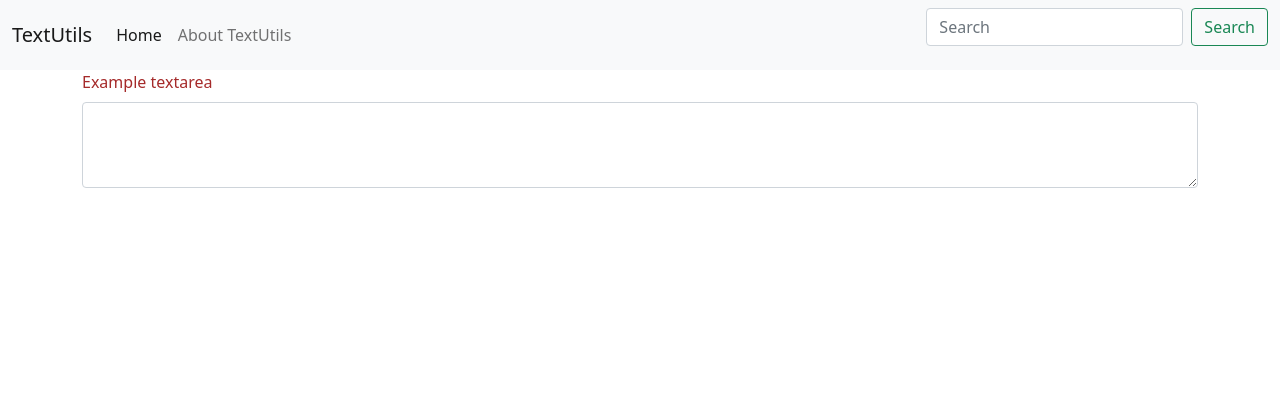
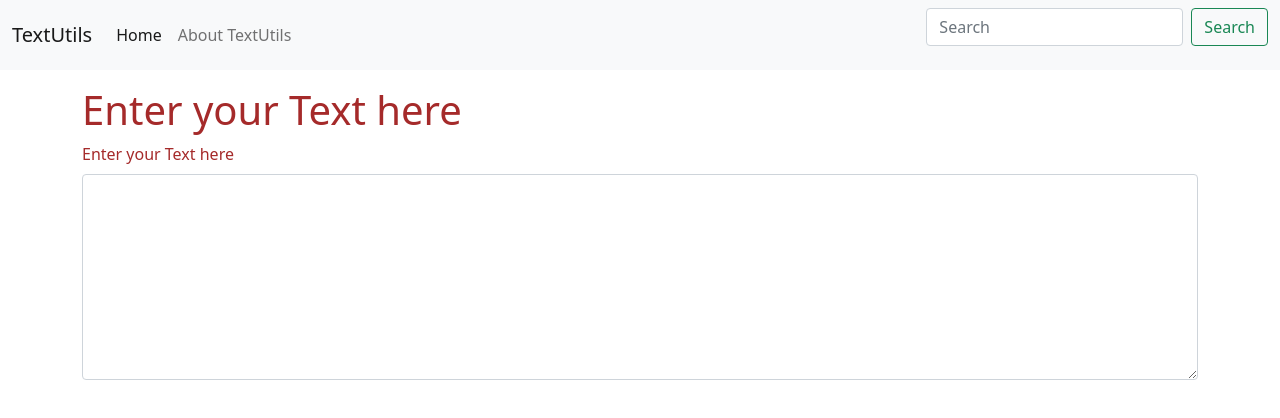
Before and after one commit to parijatmitra/react-practice, a React (Create React App) app: page / in a window 1280 px wide. Shown: the top 418 px of the page. Built offline with nearby package versions, Linux system fonts and the light colour scheme.

Commit message:
continued changing

```diff
--- a/src/App.js
+++ b/src/App.js
@@ -8,8 +8,8 @@
   return (
     <>
   <Navbar title = "TextUtils" aboutText = "About TextUtils"/>
-  <div className = "container">
-  <TextForm/>
+  <div className = "container my-3">
+  <TextForm heading = "Enter your Text here"/>
   </div>
 
     </>
--- a/src/components/TextForm.js
+++ b/src/components/TextForm.js
@@ -1,13 +1,15 @@
 import React from 'react'
+import PropTypes from 'prop-types'
 
-export default function TextForm(){
+export default function TextForm(props){
   return (
     <>
 <div>
 
 <div class="mb-3">
-<label for="myBox" class="form-label">Example textarea</label>
-<textarea class="form-control" id="myBox" rows="3"></textarea>
+  <h1>{props.heading}</h1>
+<label for="myBox" class="form-label">{props.heading}</label>
+<textarea class="form-control" id="myBox" rows="8"></textarea>
 </div>
 </div>
     </>
```
